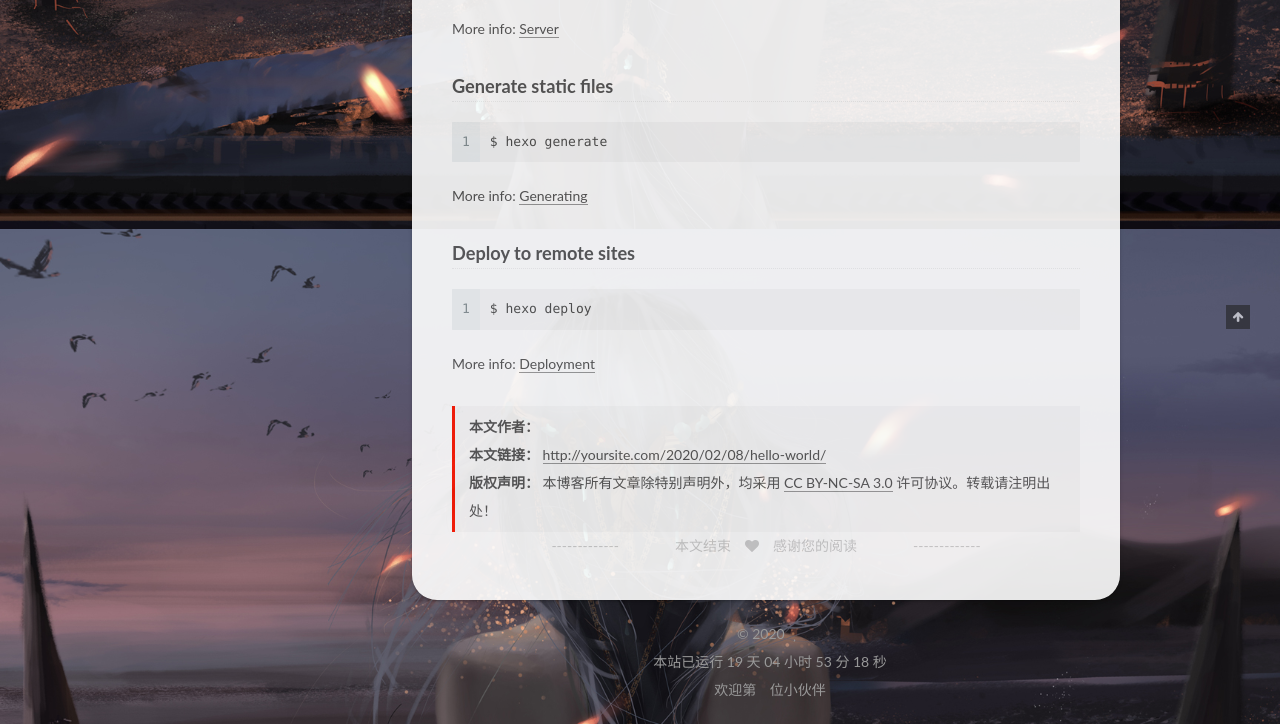
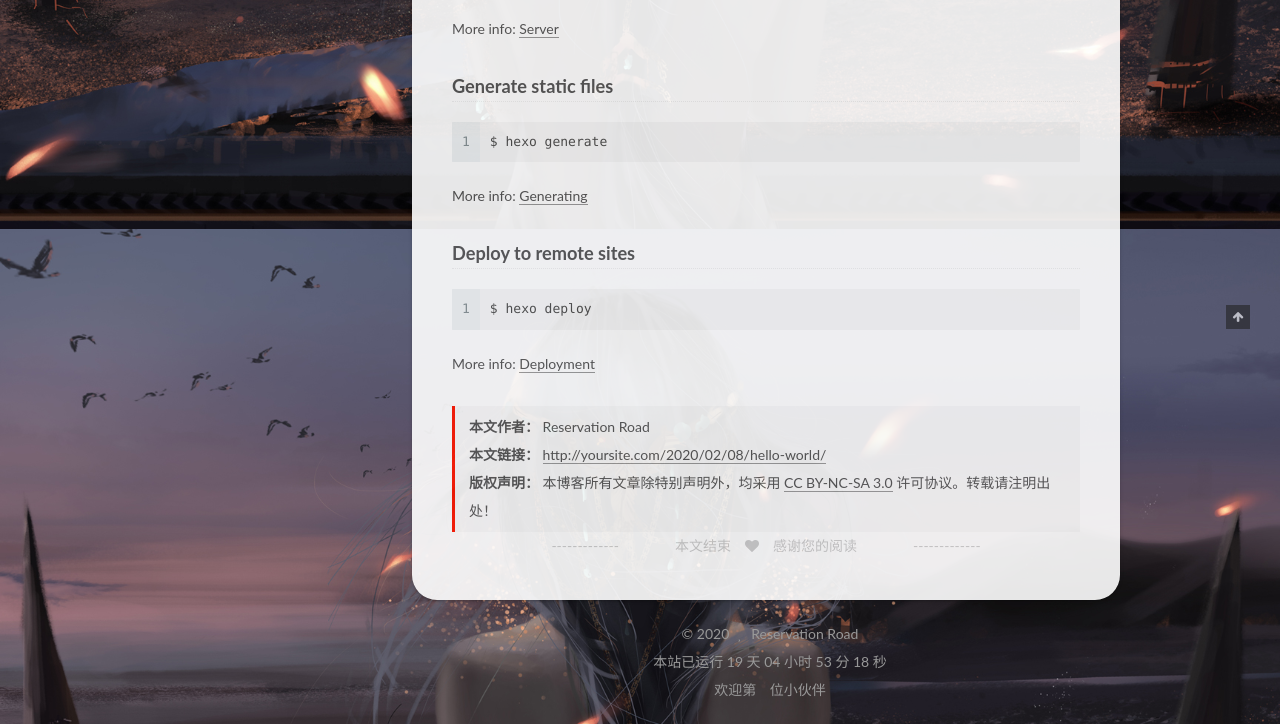
Before and after one commit to reservation-road/reservation-road.github.io, a plain HTML site: page 2020/02/08/hello-world/index.html in a window 1280 px wide. Shown: the part 571-1295 px from the top of the page. Drawn offline with Linux system fonts and the light colour scheme; some packages are replaced by stand-ins of ours; a script that the page names is missing; some icons are missing.

Commit message:
blog_test

```diff
--- a/2020/02/08/hello-world/index.html
+++ b/2020/02/08/hello-world/index.html
@@ -118,6 +118,7 @@
 <meta property="og:description" content="Welcome to Hexo! This is your very first post. Check documentation for more info. If you get any problems when using Hexo, you can find the answer in troubleshooting or you can ask me on GitHub. Quick">
 <meta property="article:published_time" content="2020-02-08T00:42:03.973Z">
 <meta property="article:modified_time" content="2020-02-08T00:42:03.973Z">
+<meta property="article:author" content="Reservation Road">
 <meta name="twitter:card" content="summary">
 
 
@@ -309,7 +310,7 @@
     <link itemprop="mainEntityOfPage" href="http://yoursite.com/2020/02/08/hello-world/">
 
     <span hidden itemprop="author" itemscope itemtype="http://schema.org/Person">
-      <meta itemprop="name" content="">
+      <meta itemprop="name" content="Reservation Road">
       <meta itemprop="description" content="">
       <meta itemprop="image" content="/images/avatar.gif">
     </span>
@@ -419,7 +420,7 @@
         <ul class="post-copyright">
   <li class="post-copyright-author">
     <strong>本文作者：</strong>
-
+    Reservation Road
   </li>
   <li class="post-copyright-link">
     <strong>本文链接：</strong>
@@ -509,7 +510,7 @@
         <div class="site-overview">
           <div class="site-author motion-element" itemprop="author" itemscope itemtype="http://schema.org/Person">
 
-              <p class="site-author-name" itemprop="name"></p>
+              <p class="site-author-name" itemprop="name">Reservation Road</p>
               <p class="site-description motion-element" itemprop="description"></p>
           </div>
 
@@ -594,7 +595,7 @@
   <span class="with-love">
     <i class="fa-heart"></i>
   </span>
-  <span class="author" itemprop="copyrightHolder"></span>
+  <span class="author" itemprop="copyrightHolder">Reservation Road</span>
 
 
 
```
Also changed, not shown: about/index.html (+3 -2 lines), archives/2020/02/index.html (+3 -2 lines), archives/2020/index.html (+3 -2 lines), archives/index.html (+3 -2 lines), categories/index.html (+3 -2 lines), index.html (+4 -3 lines), links/index.html (+3 -2 lines), tags/index.html (+3 -2 lines).
